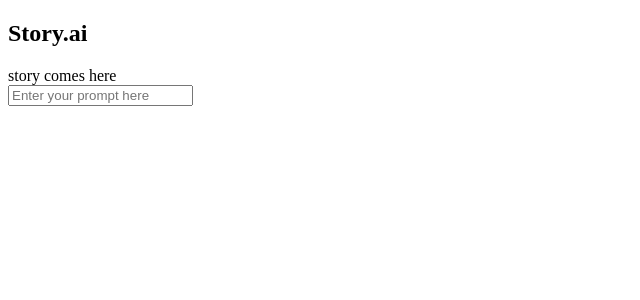
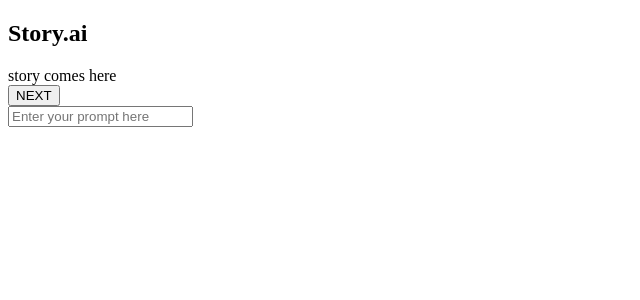
Before and after one commit to Arv2040/story-frontend, a React (Create React App) app: page / in a window 1280 px wide. Shown: the top 300 px of the page, without its empty margins (0-640 px from the left). Built offline with nearby package versions, Linux system fonts and the light colour scheme.

Commit message:
made changes

```diff
--- a/src/App.js
+++ b/src/App.js
@@ -13,7 +13,7 @@ function App() {
 
       <Prompt/>
       {/* <Options/> */}
-      {/* <Question/> */}
+      <Question/>
 
 
       <div className="">
--- a/src/components/Question.js
+++ b/src/components/Question.js
@@ -1,9 +1,37 @@
 import React from 'react'
+import { useState } from 'react'
 
 export default function Question() {
+    const questionarray = [
+        "what is your genre",
+        "what is the tone of the story",
+        "what is the setting of the story",
+        "how many characters in the story",
+
+        "what is the target audience",
+        "who is the protagonist",
+        "describe the protagonist"
+    ]
+    function handleQuestionSubmit(){
+        setQuestion(questionarray[index]);
+        setIndex(index+1);
+        if(index>(questionarray.length-1)){
+            setQuestion('done');
+        }
+    }
+    const[question,setQuestion] = useState(" ");
+    const[index,setIndex] = useState(0);
   return (
-    <div className = "font-mono w-full text-white">
-        Question comes here
-    </div>
+    <main className = "w-full border-2 text-white">
+         <div className = "font-mono w-full text-white">
+        {question}
+        </div>
+        <button className = "border-2 border-white bg-inherit py-2 px-4" onClick = {handleQuestionSubmit}>
+           {
+           (index>questionarray.length || index<0)?" ":"NEXT"
+           }
+        </button>
+    </main>
+
   )
 }
```
